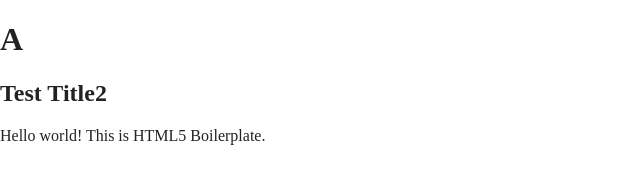
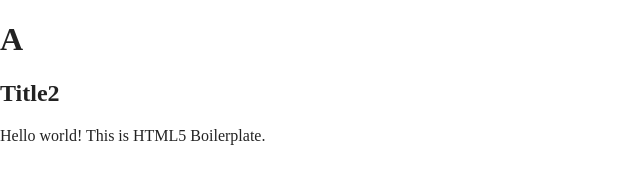
Before and after one commit to JanMarkusRokka/WebApplicationDevelopment, a website built with Parcel: page index.html in a window 1280 px wide. Shown: the full height of the page, 0-640 px from the left. Built offline with nearby package versions, Linux system fonts and the light colour scheme.

Commit message:
Test change

```diff
--- a/index.html
+++ b/index.html
@@ -2,9 +2,13 @@
 <html class="no-js" lang="">
 
 <h1>A</h1>
-<h2>Test Title2</h2>
+<h2>Title2</h2>
+
+
+
 
 <head>
+
   <meta charset="utf-8">
   <title></title>
   <meta name="description" content="">
```
